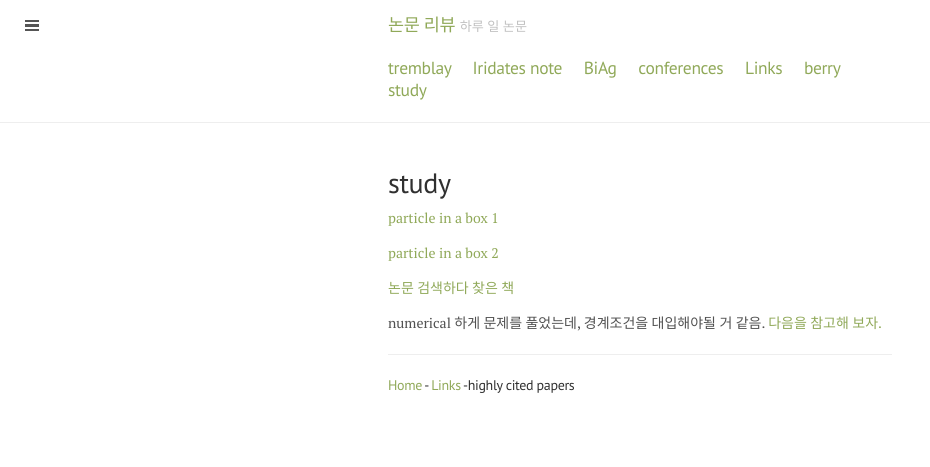
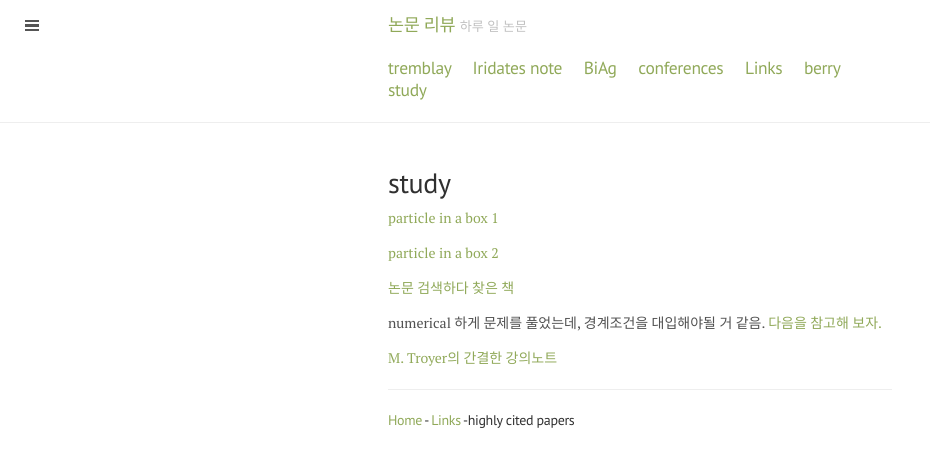
Before and after one commit to qkrwlsghdcjsworlt/work, a Jekyll site: the page built from study.md, in a window 1280 px wide. Shown: the top 467 px of the page, without its empty margins (0-930 px from the left). Built offline with Jekyll 4.4.1, drawn with Linux system fonts in a browser that asks for light colours.

Commit message:
“update”

```diff
--- a/study.md
+++ b/study.md
@@ -17,6 +17,8 @@ title: study
 numerical 하게 문제를 풀었는데, 경계조건을 대입해야될 거 같음. [다음을 참고해 보자.]({{ site.baseurl }}/public/study/QM/boundary-condition.pdf)
 
 
+[M. Troyer의 간결한 강의노트]({{ site.baseurl }}/public/study/QM/ScriptTroyer.pdf)
+
 ---
 
 
```
Also changed, not shown: 2 other files.
